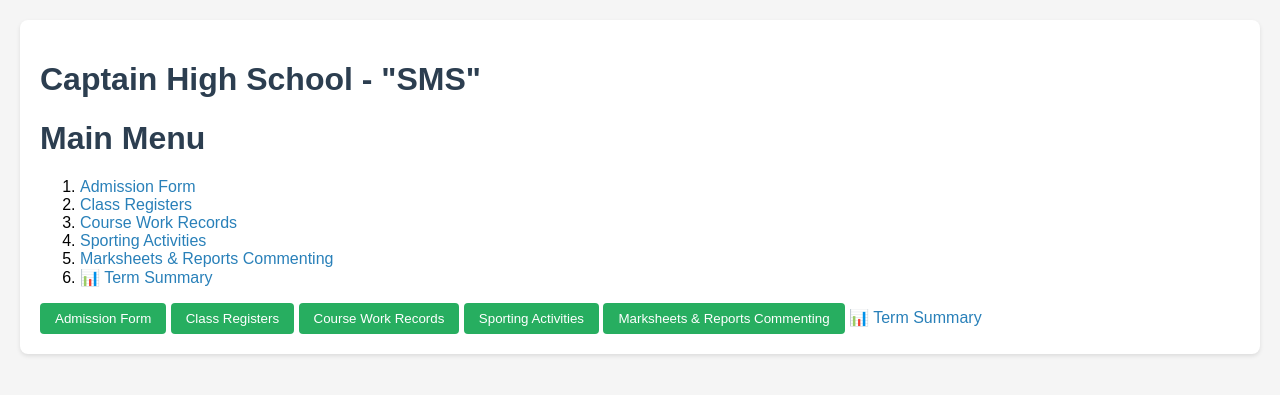
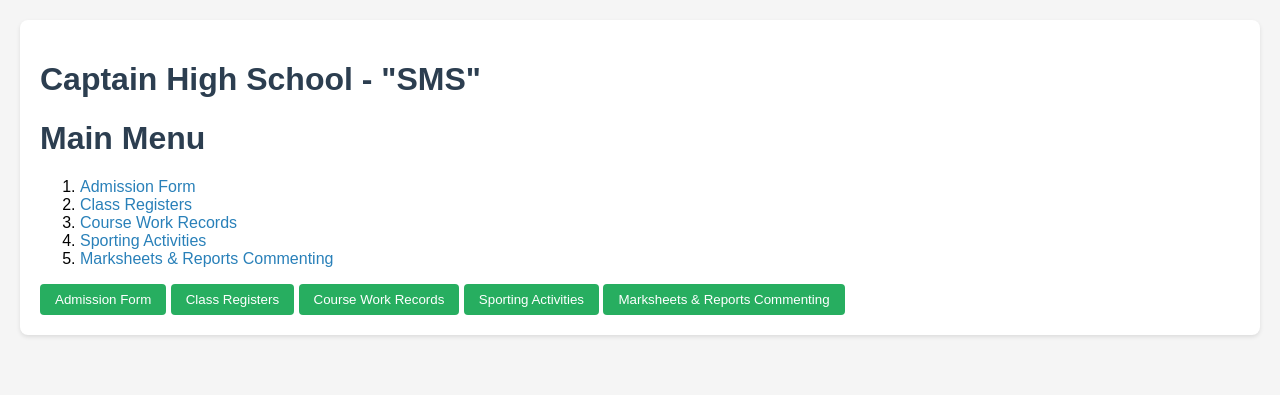
Before and after one commit to highlyorganisedlearning-cmyk/school_management_sys, a Django app: page / in a window 1280 px wide. Shown: the top 395 px of the page. Run offline with Django 5.2, Linux system fonts and the light colour scheme; the visitor is signed in with stand-in values (Sample User, id 1).

Commit message:
Fix deleted Term Summary

```diff
--- a/kids/templates/kids/main_menu.html
+++ b/kids/templates/kids/main_menu.html
@@ -21,7 +21,7 @@
     <li><a href="{% url 'record_books_class_select' %}">Course Work Records</a></li>
     <li><a href="{% url 'sports_class_select' %}">Sporting Activities</a></li> <!-- NEW -->
    <li><a href="{% url 'report_cards' %}">Marksheets & Reports Commenting</a></li>
-    <li><a href="{% url 'coursework_term_summary' %}">📊 Term Summary</a></li>
+
 </ol>
 
 </ul>
@@ -30,7 +30,7 @@
     <a href="{% url 'record_books_class_select' %}"><button>Course Work Records</button></a>
     <a href="{% url 'sports_class_select' %}"><button>Sporting Activities</button></a> <!-- NEW -->
     <a href="{% url 'report_cards' %}"><button>Marksheets & Reports Commenting</button></a>
-    <a href="{% url 'coursework_term_summary' %}">📊 Term Summary</a>
+
 </body>
 </html>
 
```
